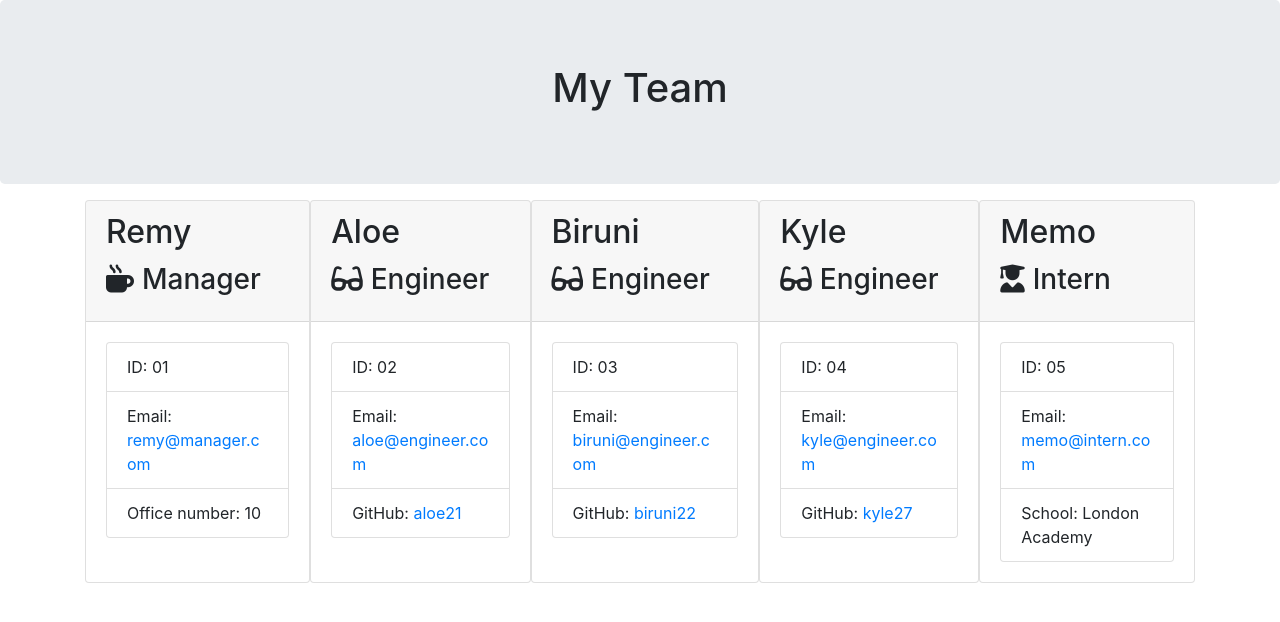
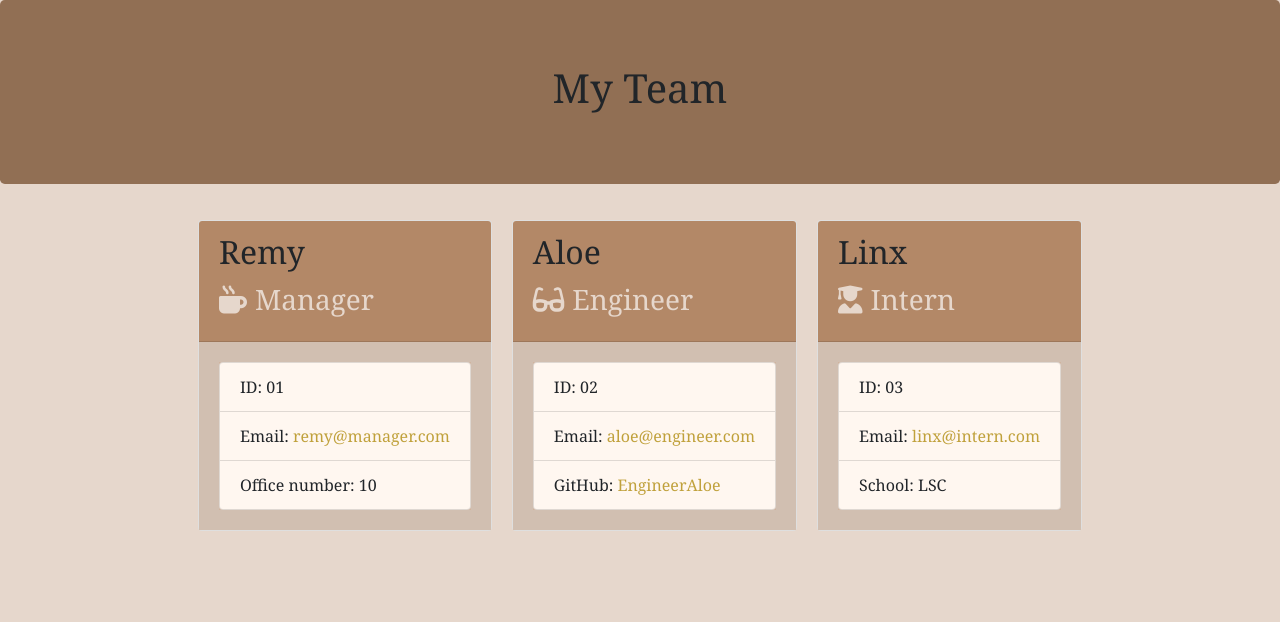
Before and after one commit to ayahxsheikh/Team-Profile-Generator, a website: page output/team.html in a window 1280 px wide. Drawn offline with nearby package versions, Linux system fonts and the light colour scheme.

Commit message:
updated css styling

```diff
--- a/output/style.css
+++ b/output/style.css
@@ -0,0 +1,39 @@
+body {
+    background-color: #e6d7cc;
+    font-family: Georgia, 'Times New Roman', Times, serif;
+}
+
+
+.jumbotron{
+    background-color: #916f54;
+}
+
+h3{
+    color: #e6d7cc;
+}
+
+.team-area{
+    gap: 20px;
+    margin-top: 20px;
+}
+
+.card-header{
+    background-color: #b38867
+}
+
+.card-body{
+    background-color: #d1bfb1;
+}
+
+
+.list-group{
+    background-color: #D0B49F;
+}
+
+.list-group-item {
+    background-color: #fff7f0;
+}
+
+a {
+    color: #c0a13b;
+}
--- a/output/team.html
+++ b/output/team.html
@@ -48,49 +48,21 @@
         <ul class="list-group">
             <li class="list-group-item">ID: 02</li>
             <li class="list-group-item">Email: <a href="mailto:aloe@engineer.com">aloe@engineer.com</a></li>
-            <li class="list-group-item">GitHub: <a href="https://github.com/aloe21" target="_blank" rel="noopener noreferrer">aloe21</a></li>
+            <li class="list-group-item">GitHub: <a href="https://github.com/EngineerAloe" target="_blank" rel="noopener noreferrer">EngineerAloe</a></li>
         </ul>
     </div>
 </div>
 
         <div class="card employee-card">
     <div class="card-header">
-        <h2 class="card-title">Biruni</h2>
-        <h3 class="card-title"><i class="fas fa-glasses mr-2"></i>Engineer</h3>
+        <h2 class="card-title">Linx</h2>
+        <h3 class="card-title"><i class="fas fa-user-graduate mr-2"></i>Intern</h3>
     </div>
     <div class="card-body">
         <ul class="list-group">
             <li class="list-group-item">ID: 03</li>
-            <li class="list-group-item">Email: <a href="mailto:biruni@engineer.com">biruni@engineer.com</a></li>
-            <li class="list-group-item">GitHub: <a href="https://github.com/biruni22" target="_blank" rel="noopener noreferrer">biruni22</a></li>
-        </ul>
-    </div>
-</div>
-
-        <div class="card employee-card">
-    <div class="card-header">
-        <h2 class="card-title">Kyle</h2>
-        <h3 class="card-title"><i class="fas fa-glasses mr-2"></i>Engineer</h3>
-    </div>
-    <div class="card-body">
-        <ul class="list-group">
-            <li class="list-group-item">ID: 04</li>
-            <li class="list-group-item">Email: <a href="mailto:kyle@engineer.com">kyle@engineer.com</a></li>
-            <li class="list-group-item">GitHub: <a href="https://github.com/kyle27" target="_blank" rel="noopener noreferrer">kyle27</a></li>
-        </ul>
-    </div>
-</div>
-
-        <div class="card employee-card">
-    <div class="card-header">
-        <h2 class="card-title">Memo</h2>
-        <h3 class="card-title"><i class="fas fa-user-graduate mr-2"></i>Intern</h3>
-    </div>
-    <div class="card-body">
-        <ul class="list-group">
-            <li class="list-group-item">ID: 05</li>
-            <li class="list-group-item">Email: <a href="mailto:memo@intern.com">memo@intern.com</a></li>
-            <li class="list-group-item">School: London Academy </li>
+            <li class="list-group-item">Email: <a href="mailto:linx@intern.com">linx@intern.com</a></li>
+            <li class="list-group-item">School: LSC</li>
         </ul>
     </div>
 </div>
```
